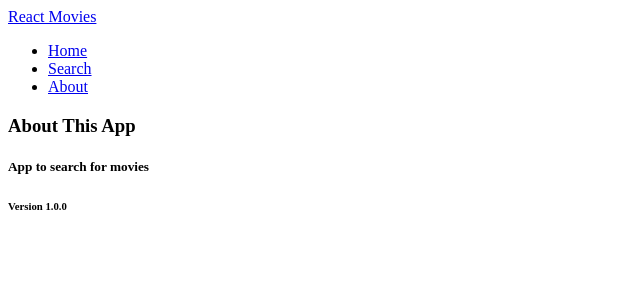
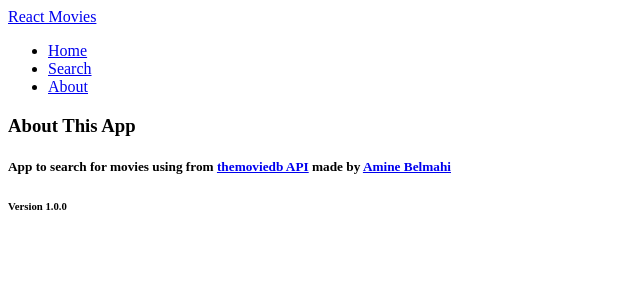
Before and after one commit to IDAwaken/react-movies, a React (Create React App) app: page /about in a window 1280 px wide. Shown: the top 300 px of the page, without its empty margins (0-640 px from the left). Built offline with nearby package versions, Linux system fonts and the light colour scheme; no server answers.

Commit message:
Edited About component content

```diff
--- a/src/components/pages/About.js
+++ b/src/components/pages/About.js
@@ -4,7 +4,11 @@ const About = () => {
   return (
     <div className="mt-3">
       <h3>About This App</h3>
-      <h5>App to search for movies</h5>
+      <h5>
+        App to search for movies using from{" "}
+        <a href="https://developers.themoviedb.org/">themoviedb API</a> made by{" "}
+        <a href="https://github.com/aminebelmahi">Amine Belmahi</a>
+      </h5>
       <h6>Version 1.0.0</h6>
     </div>
   );
```
